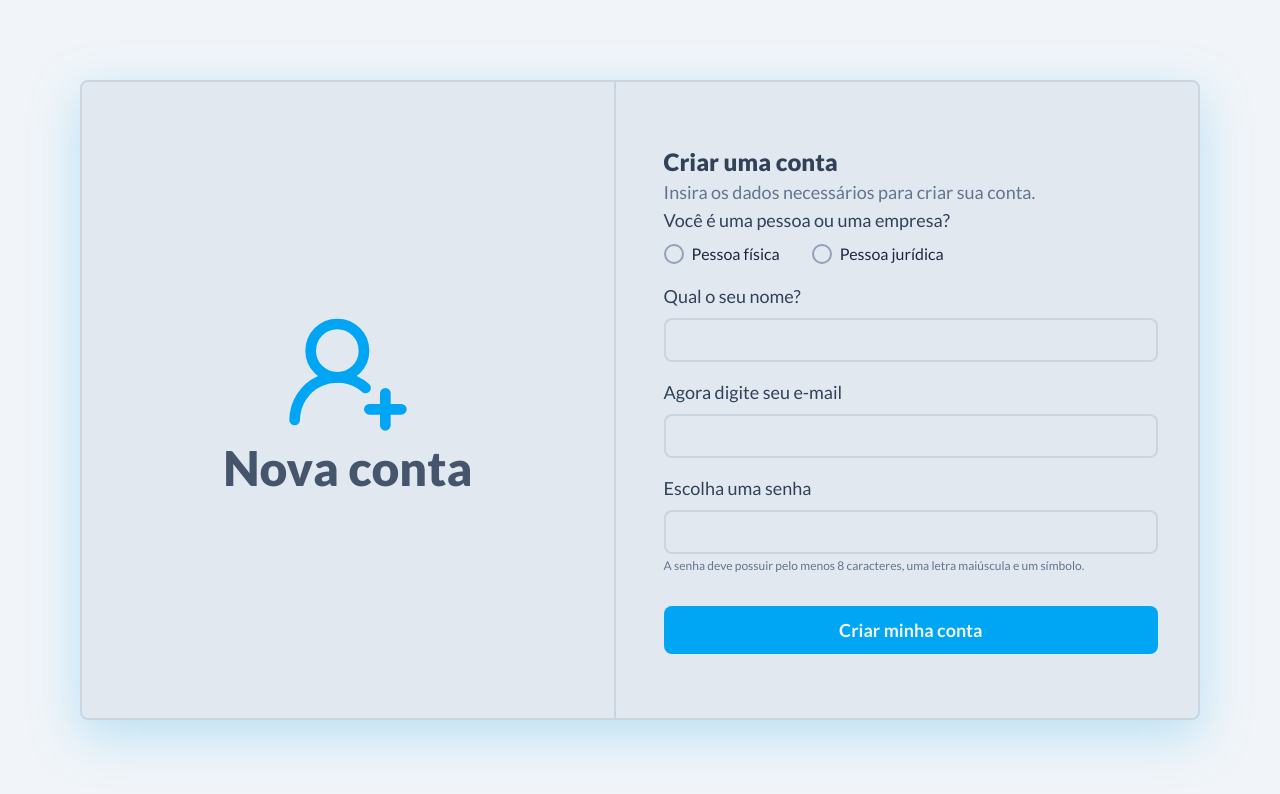
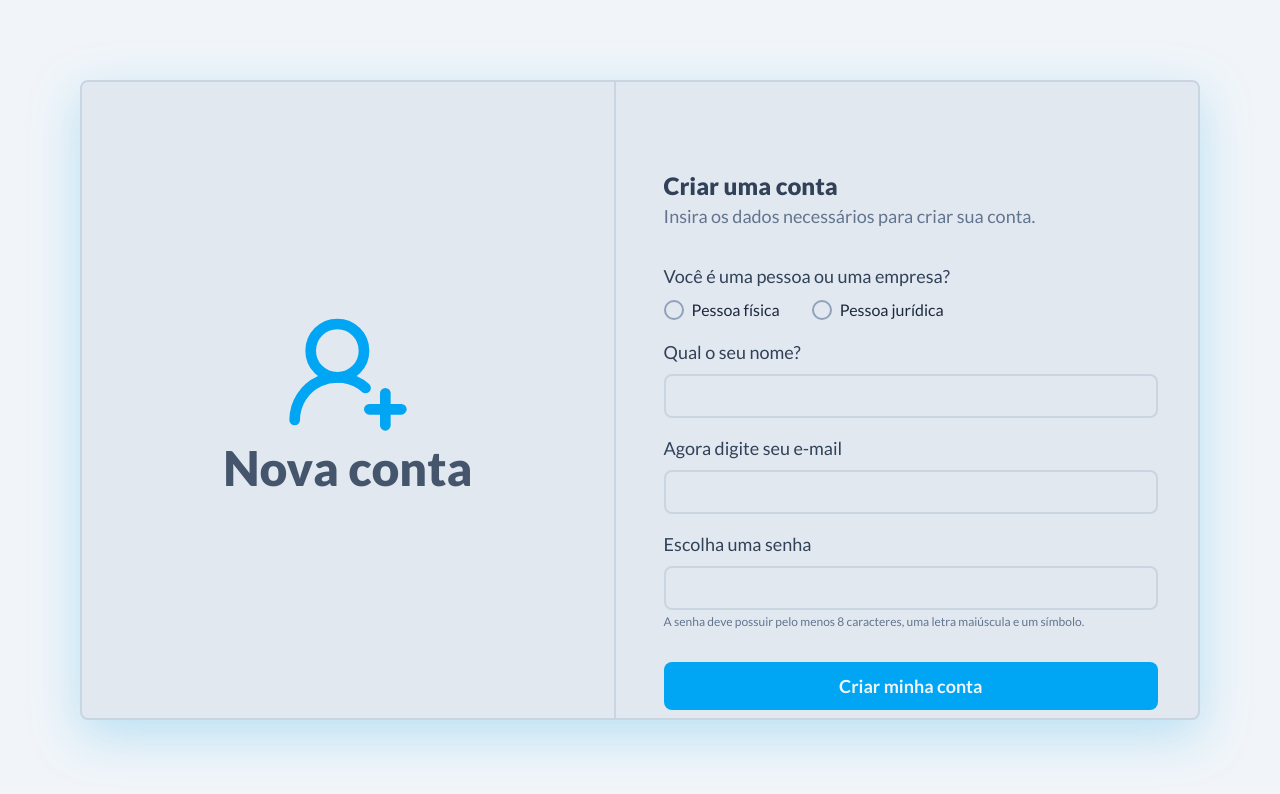
Before and after one commit to RCECAD/rcecad-next, a Next.js app: page /auth/signup in a window 1280 px wide. Shown: the top 794 px of the page. Built offline with nearby package versions, Linux system fonts and the light colour scheme.

Commit message:
refactor?: tweak styles

```diff
--- a/src/app/auth/signup/page.tsx
+++ b/src/app/auth/signup/page.tsx
@@ -3,12 +3,12 @@ import { TextHeader } from "@/components/ui/text-header";
 
 export default function Page() {
 	return (
-		<>
+		<div className="flex flex-col gap-8 w-full px-0 py-6 max-w-lg">
 			<TextHeader
 				title="Criar uma conta"
 				description="Insira os dados necessários para criar sua conta."
 			/>
 			<SignupForm />
-		</>
+		</div>
 	);
 }
```
